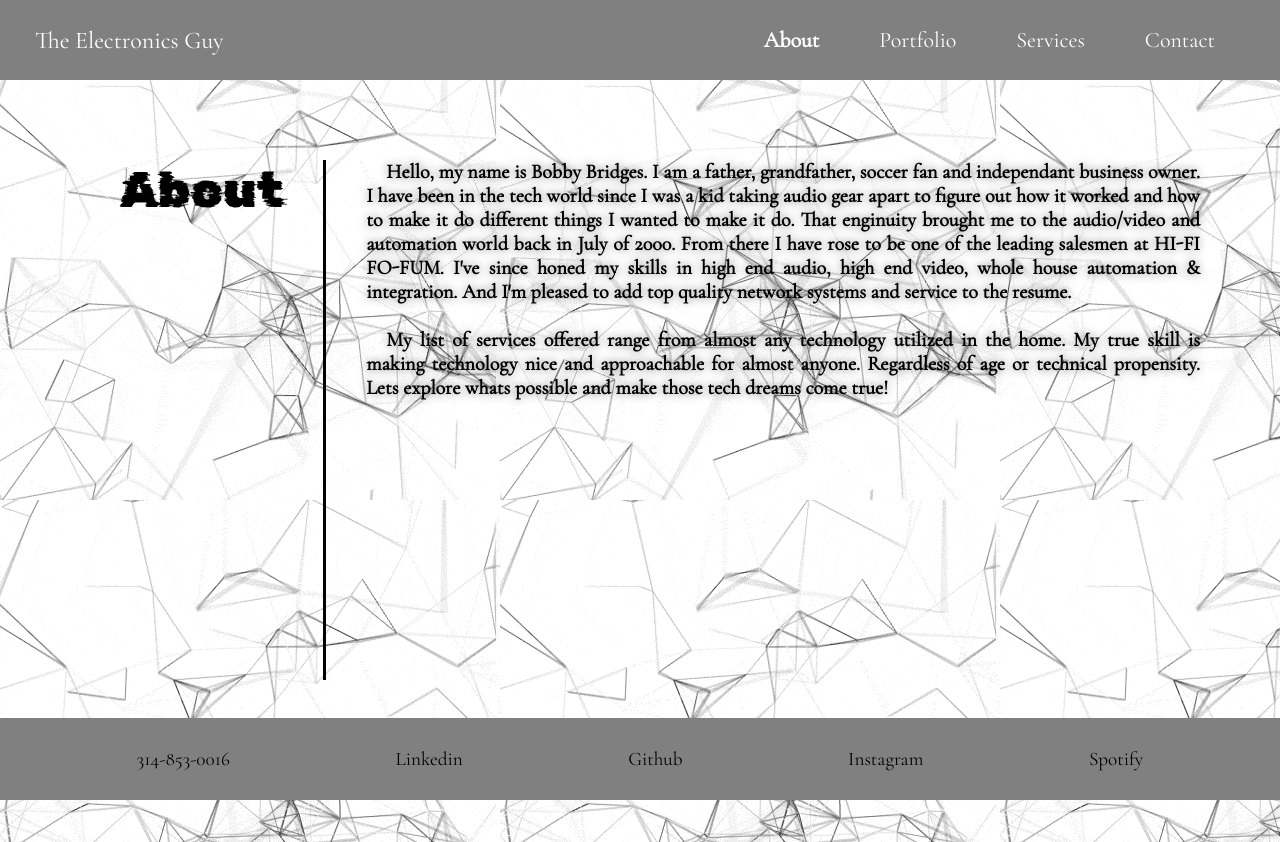
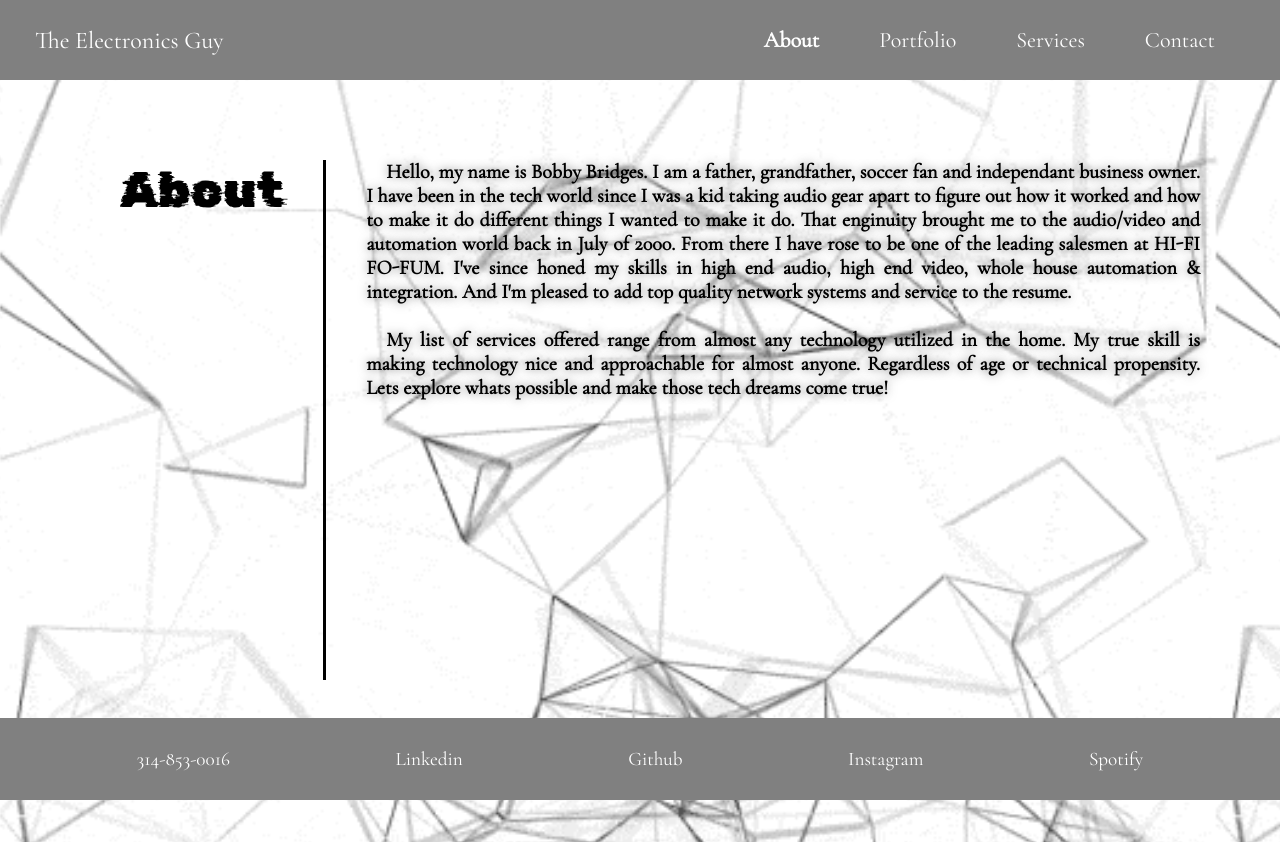
Before and after one commit to Zaphod1977/theElectronicsGuy, a React (Create React App) app: page / in a window 1280 px wide. Built offline with nearby package versions, Linux system fonts and the light colour scheme.

Commit message:
resized background image

```diff
--- a/src/App.css
+++ b/src/App.css
@@ -32,7 +32,7 @@
 
 a {
   text-decoration: none;
-  color: black;
+  color: white;
 }
 
 h2{
@@ -47,6 +47,7 @@ body {
   font-family: cor;
   width: 100vw;
   background-image: url(../src/assets/images/white_on_black.gif);
+  background-size: 95vw;
 }
 
 /* apply styles to <header> */
```
Also changed, not shown: src/assets/images/J59.gif (added), src/assets/images/gSphere.gif (added).
